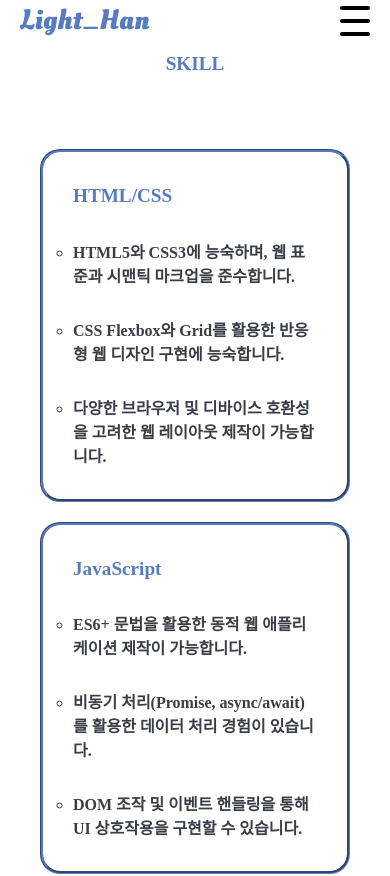
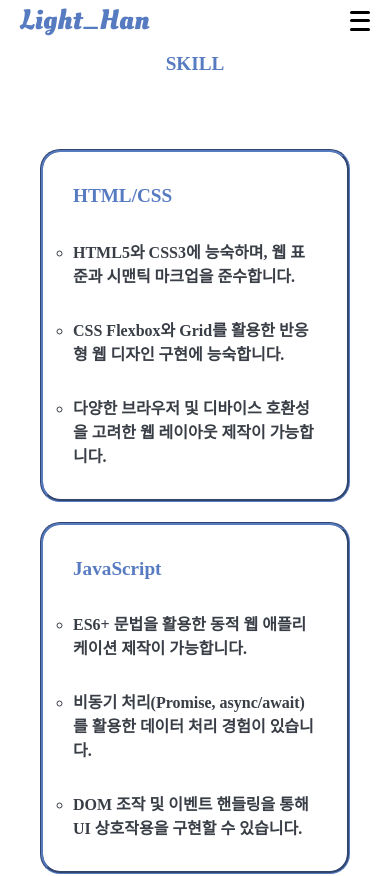
Before and after one commit to Gomyeunghan/myeunghan, a Next.js app: page /skil in a window 390 px wide. Shown: the top 876 px of the page. Built offline with nearby package versions, Linux system fonts and the light colour scheme; a web font is replaced by a local one.

Commit message:
fix: 인트로페이지 안보이는 버그 수정

```diff
--- a/src/components/TypingComponent.module.css
+++ b/src/components/TypingComponent.module.css
@@ -2,7 +2,7 @@
   display: flex;
   justify-content: center;
   align-items: center;
-  position: absolute;
+  position: fixed;
   width: calc(100%);
   height: 100vh;
   left: 0;
@@ -17,3 +17,15 @@
   font-weight: 400;
   font-style: normal;
 }
+
+@media (max-width: 1025px) {
+  .container {
+    font-size: 50px;
+  }
+}
+
+@media (max-width: 756px) {
+  .container {
+    font-size: 30px;
+  }
+}
--- a/src/components/TypingComponent.tsx
+++ b/src/components/TypingComponent.tsx
@@ -12,6 +12,7 @@ const TypingComponent = () => {
 
   useEffect(() => {
     const timerId = setInterval(() => {
+      window.scrollTo(0, 0);
       if (sentence.length > currentIndex.current) {
         setWord((state) => {
           const newState = state + sentence[currentIndex.current];
--- a/src/pages/globalLayout/globalLayOut.module.css
+++ b/src/pages/globalLayout/globalLayOut.module.css
@@ -104,13 +104,13 @@
   }
   .bar_container {
     position: relative;
-    width: 30px;
-    height: 30px;
+    width: 20px;
+    height: 20px;
     z-index: 200;
   }
   .bar {
     width: 100%;
-    height: 4px;
+    height: 3px;
     background-color: black;
     border-radius: 4px;
     transition: all 0.4s ease; /* 부드러운 트랜지션 */
@@ -120,19 +120,19 @@
     top: 0;
   }
   .bar_container .bar:nth-child(2) {
-    bottom: 13px;
+    bottom: 9px;
   }
   .bar_container .bar:nth-child(3) {
     bottom: 0;
   }
   .bar_container.active .bar:nth-child(1) {
-    transform: translateY(13px) rotate(45deg);
+    transform: translateY(9px) rotate(45deg);
   }
   .bar_container.active .bar:nth-child(2) {
     opacity: 0;
   }
   .bar_container.active .bar:nth-child(3) {
-    transform: translateY(-13px) rotate(-45deg);
+    transform: translateY(-8px) rotate(-45deg);
   }
   .bar_wrapper {
     flex: 1;
--- a/src/pages/skil/index.tsx
+++ b/src/pages/skil/index.tsx
@@ -1,5 +1,6 @@
 import Card from "@/components/card";
 import S from "./index.module.css";
+import { useEffect } from "react";
 
 const skil = [
   {
```
